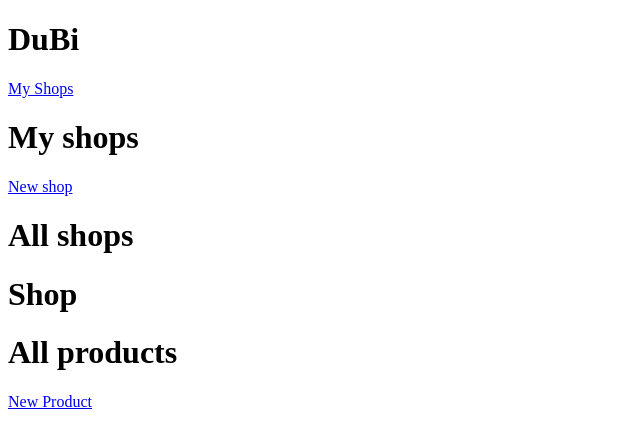
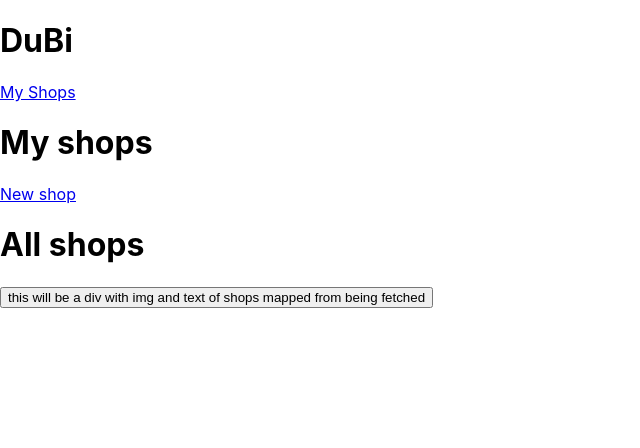
Before and after one commit to Thee-pete/DuBi-vendor-panel, a React (Create React App) app: page /myshops in a window 1280 px wide. Shown: the top 448 px of the page, without its empty margins (0-640 px from the left). Built offline with nearby package versions, Linux system fonts and the light colour scheme.

Commit message:
imported css success

```diff
--- a/src/components/AllShops.js
+++ b/src/components/AllShops.js
@@ -1,11 +1,19 @@
 import React from 'react';
+import { useNavigate } from 'react-router-dom';
 import Shop from './Shop';
 
+//map shops in the all shops grid and navigate to shop component when shop is clicked
 function AllShops(props) {
+    const navigate = useNavigate();
+    function handleClick(){
+        //navigate to specific shop clicked
+        navigate("/shop");
+    }
     return (
         <div>
-            <h1>All shops</h1>
-            <Shop/>
+          <h1>All shops</h1>
+          <button onClick={handleClick}>this will be a div with img and text of shops mapped from being fetched </button>
+
         </div>
     );
 }
--- a/src/components/Home.js
+++ b/src/components/Home.js
@@ -7,9 +7,11 @@ function Home(props) {
     function handleClick(){
         navigate("/newshop");
     }
+
+
     return (
         <div>
-            <h1>Home</h1>
+            <h1 >Home</h1>
             <p>Welcome to dubi</p>
             <button onClick={handleClick}>Create new store</button>
 
--- a/src/components/NavBar.js
+++ b/src/components/NavBar.js
@@ -1,10 +1,15 @@
 import React from 'react';
-import {NavLink} from 'react-router-dom';
+
+import {NavLink, useNavigate} from 'react-router-dom';
 
 function NavBar() {
+    const navigate = useNavigate();
+    function handleClick(){
+        navigate("/");
+    }
     return (
-        <div>
-            <h1>DuBi</h1>
+        <div className="nav-bar">
+            <h1 onClick={handleClick}>DuBi</h1>
             <NavLink style ={{ marginRight: "10px" }} to="/myshops">My Shops</NavLink>
 
 
--- a/src/components/NewShop.js
+++ b/src/components/NewShop.js
@@ -5,7 +5,8 @@ function NewShop(props) {
 
     const navigate = useNavigate();
     function handleClick(){
-        navigate("/myshops")
+        //navigate to created shop or to the whole list of shops?
+        navigate("/shop")
     }
 
     return (
--- a/src/index.js
+++ b/src/index.js
@@ -2,6 +2,7 @@ import React from "react";
 import ReactDOM from "react-dom";
 import { BrowserRouter as Router } from "react-router-dom";
 import App from "./components/App";
+import "./index.css";
 
 ReactDOM.render(
   <Router>
```
Also changed, not shown: src/components/Shop.js (+8 -1 lines).
